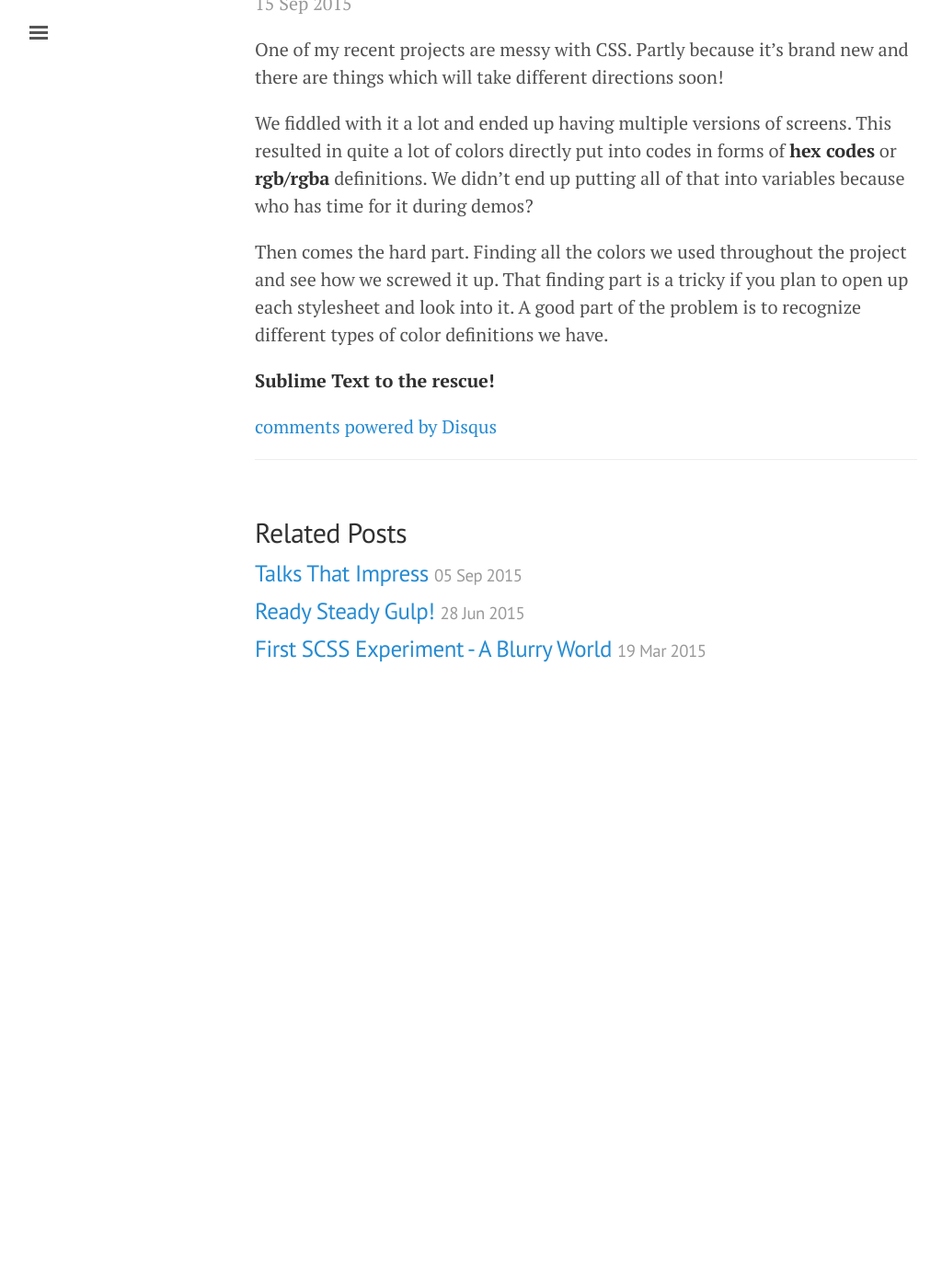
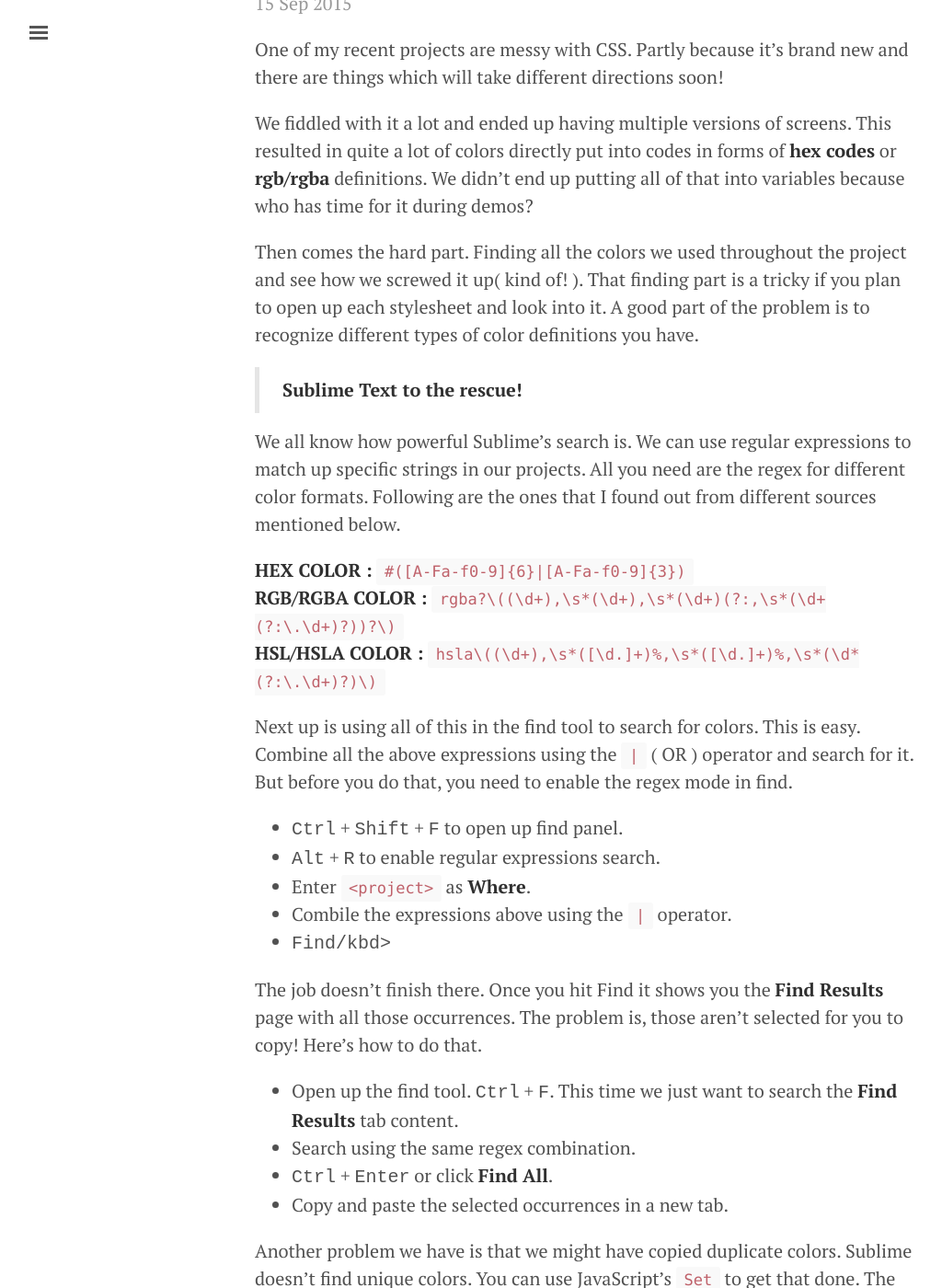
Before and after one commit to praveenpuglia/praveenpuglia.github.io, a Jekyll site: the page built from _posts/2015-09-16-find-all-unique-colors-in-projects.md, in a window 1280 px wide and 1400 px high, scrolled down 193 px. Shown: the whole window at 92% size, without its empty margins (3-1027 px from the left). Built offline with Jekyll 4.4.1, drawn with Linux system fonts in a browser that asks for light colours; Markdown is read by kramdown in place of the engine named in the settings; comment, search, counter and statistics services are not loaded; before the commit the page ends 975 px from its top, so only the background shows below that; some of the changed text lies outside the part shown.

Commit message:
second draft of finding unique colors in projects

````diff
--- a/_posts/2015-09-16-find-all-unique-colors-in-projects.md
+++ b/_posts/2015-09-16-find-all-unique-colors-in-projects.md
@@ -26,6 +26,48 @@ One of my recent projects are messy with CSS. Partly because it's brand new and
 
 We fiddled with it a lot and ended up having multiple versions of screens. This resulted in quite a lot of colors directly put into codes in forms of **hex codes** or **rgb/rgba** definitions. We didn't end up putting all of that into variables because who has time for it during demos?
 
-Then comes the hard part. Finding all the colors we used throughout the project and see how we screwed it up. That finding part is a tricky if you plan to open up each stylesheet and look into it. A good part of the problem is to recognize different types of color definitions we have.
+Then comes the hard part. Finding all the colors we used throughout the project and see how we screwed it up( kind of! ). That finding part is a tricky if you plan to open up each stylesheet and look into it. A good part of the problem is to recognize different types of color definitions you have.
 
-**Sublime Text to the rescue!**
+>**Sublime Text to the rescue!**
+
+We all know how powerful Sublime's search is. We can use regular expressions to match up specific strings in our projects. All you need are the regex for different color formats. Following are the ones that I found out from different sources mentioned below.
+
+**HEX COLOR :** `#([A-Fa-f0-9]{6}|[A-Fa-f0-9]{3})`
+**RGB/RGBA COLOR :** `rgba?\((\d+),\s*(\d+),\s*(\d+)(?:,\s*(\d+(?:\.\d+)?))?\)`
+**HSL/HSLA COLOR :** `hsla\((\d+),\s*([\d.]+)%,\s*([\d.]+)%,\s*(\d*(?:\.\d+)?)\) `
+
+Next up is using all of this in the find tool to search for colors. This is easy. Combine all the above expressions using the `|` (  OR ) operator and search for it. But before you do that, you need to enable the regex mode in find.
+
+- <kbd>Ctrl</kbd> + <kbd>Shift</kbd> + <kbd>F</kbd> to open up find panel.
+- <kbd>Alt</kbd> + <kbd>R</kbd> to enable regular expressions search.
+- Enter `<project>` as **Where**.
+- Combile the expressions above using the `|` operator.
+- <kbd>Find/kbd>
+
+{{GIF TO EXPLAIN HOW TO FIND IN PROJECTS FOR ALL COLORS}}
+
+The job doesn't finish there. Once you hit Find it shows you the **Find Results** page with all those occurrences. The problem is, those aren't selected for you to copy! Here's how to do that.
+
+- Open up the find tool. <kbd>Ctrl</kbd> + <kbd>F</kbd>. This time we just want to search the **Find Results** tab content.
+- Search using the same regex combination.
+- <kbd>Ctrl</kbd> + <kbd>Enter</kbd> or click **Find All**.
+- Copy and paste the selected occurrences in a new tab.
+
+{{GIF EXPLAINING HOW TO FIND IN FIND RESULTS}}
+
+Another problem we have is that we might have copied duplicate colors. Sublime doesn't find unique colors. You can use JavaScript's `Set` to get that done. The aim is to get an array of copied colors and create a new set out of it.
+
+{{GIF EXPLAINING HOW TO MAKE AN ARRAY}}
+
+Copy over the array on to the browser and make a new set out of it.
+```javascript
+( new Set(["array","of","color","strings"]) ).join("\n");
+```
+
+{{GIF EXPLAINING HOW TO MAKE A SET}}
+
+I now think that the entire thing can be done in a single video. or a set of videos.
+
+If you have ColorHighlighter plugin installed, you can see the colors in Sublime itself.
+
+Work on **uneek** to get unique strings from a file like this or CSV.
````
